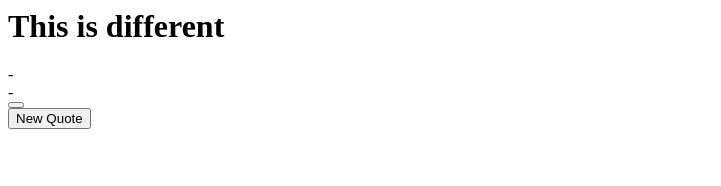
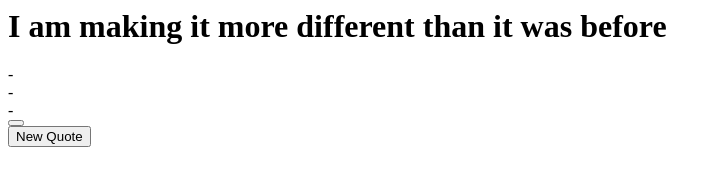
Before and after one commit to Storrzy12/InfoSys, a plain HTML site: page index.html in a window 1280 px wide. Shown: the whole page, without its empty margins (0-721 px from the left). Drawn offline with Linux system fonts and the light colour scheme.

Commit message:
Made New Changes

```diff
--- a/index.html
+++ b/index.html
@@ -1,5 +1,5 @@
 
-<h1>This is different</h1>
+<h1>I am making it more different than it was before</h1>
 <div class="white-box">
   <div class="quote">
     <i class="fa fa-quote-left fa-3x"></i>
@@ -8,6 +8,8 @@
   <div class="random-author">- <span id="author"></span>
   </div>
   <div class="random-author">- <span id="Random"></span>
+    <div class="random-author">- <span id="random"></span>
+    </div>
   </div>
   <div class= "buttons">
 
```
